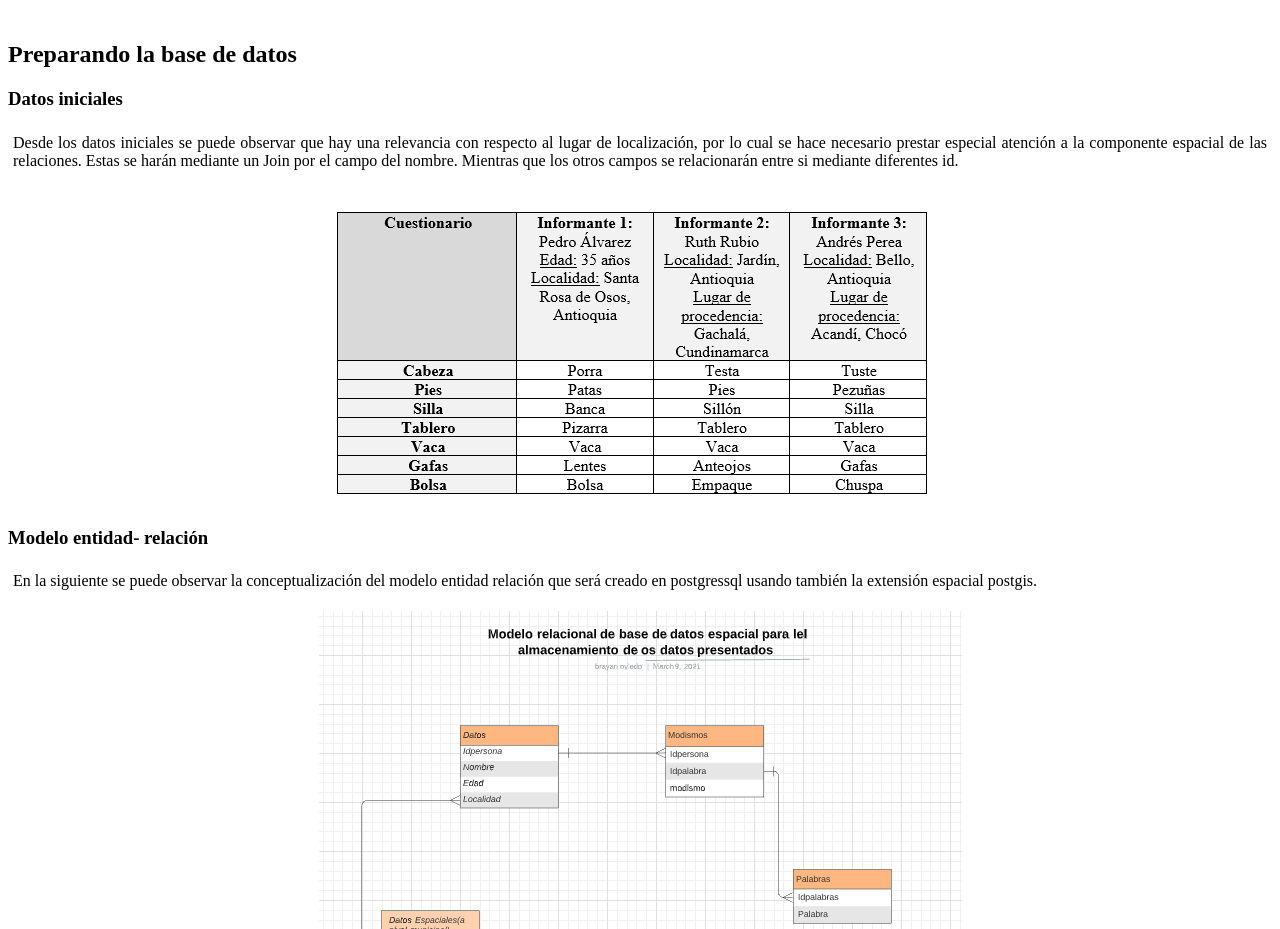
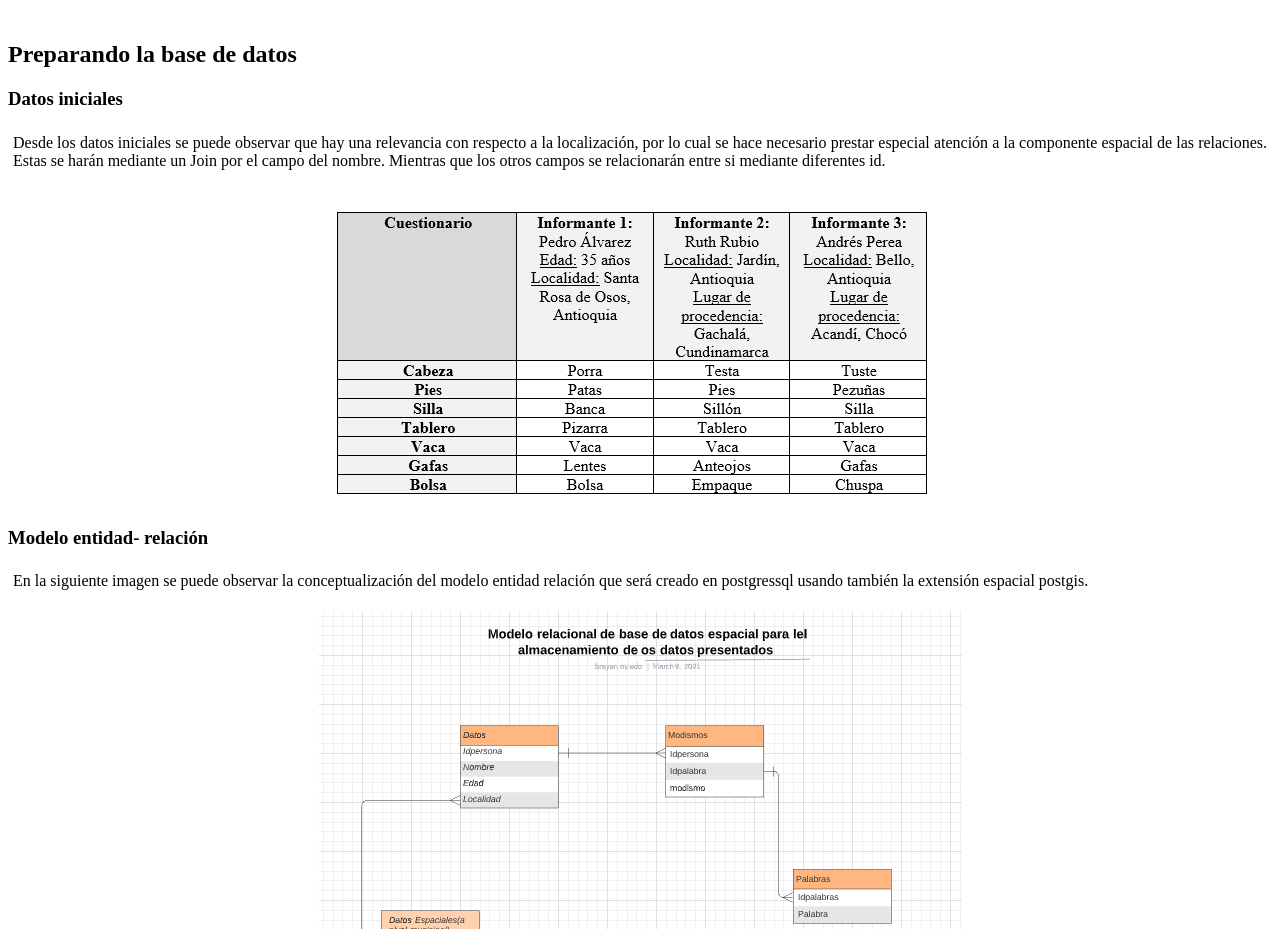
Before and after one commit to bsoviedo/ICC-WMS, a plain HTML site: page geovisor_WMS/Process.html in a window 1280 px wide. Shown: the part 920-1849 px from the top of the page. Drawn offline with Linux system fonts and the light colour scheme.

Commit message:
Add files via upload

```diff
--- a/geovisor_WMS/Process.html
+++ b/geovisor_WMS/Process.html
@@ -20,13 +20,13 @@
     <img src='../geovisor_WMS/Imagenes/FLUJO.png' alt='flujo de trabajo' width="950px"/>
     <h2>Preparando la base de datos </h2>
     <h3>Datos iniciales</h3>
-    <p> Desde los datos iniciales se puede observar que hay una relevancia con respecto al lugar de localización, por lo cual se
+    <p> Desde los datos iniciales se puede observar que hay una relevancia con respecto a la localización, por lo cual se
     hace necesario prestar especial atención a la componente espacial de las relaciones. Estas se harán mediante un Join
 por el campo del nombre. Mientras que los otros campos se relacionarán entre si mediante diferentes id.</p>
     <img src='../geovisor_WMS/Imagenes/datos.PNG' alt='datos iniciales'/>
     <h3>Modelo entidad- relación</h3>
 
-    <p> En la siguiente se puede observar la conceptualización del modelo entidad relación que será creado en
+    <p> En la siguiente imagen se puede observar la conceptualización del modelo entidad relación que será creado en
         postgressql usando también la extensión espacial postgis.
     </p>
     <img src='../geovisor_WMS/Imagenes/entidad-relacion.PNG' alt='modelo entidad relación'/>
```
